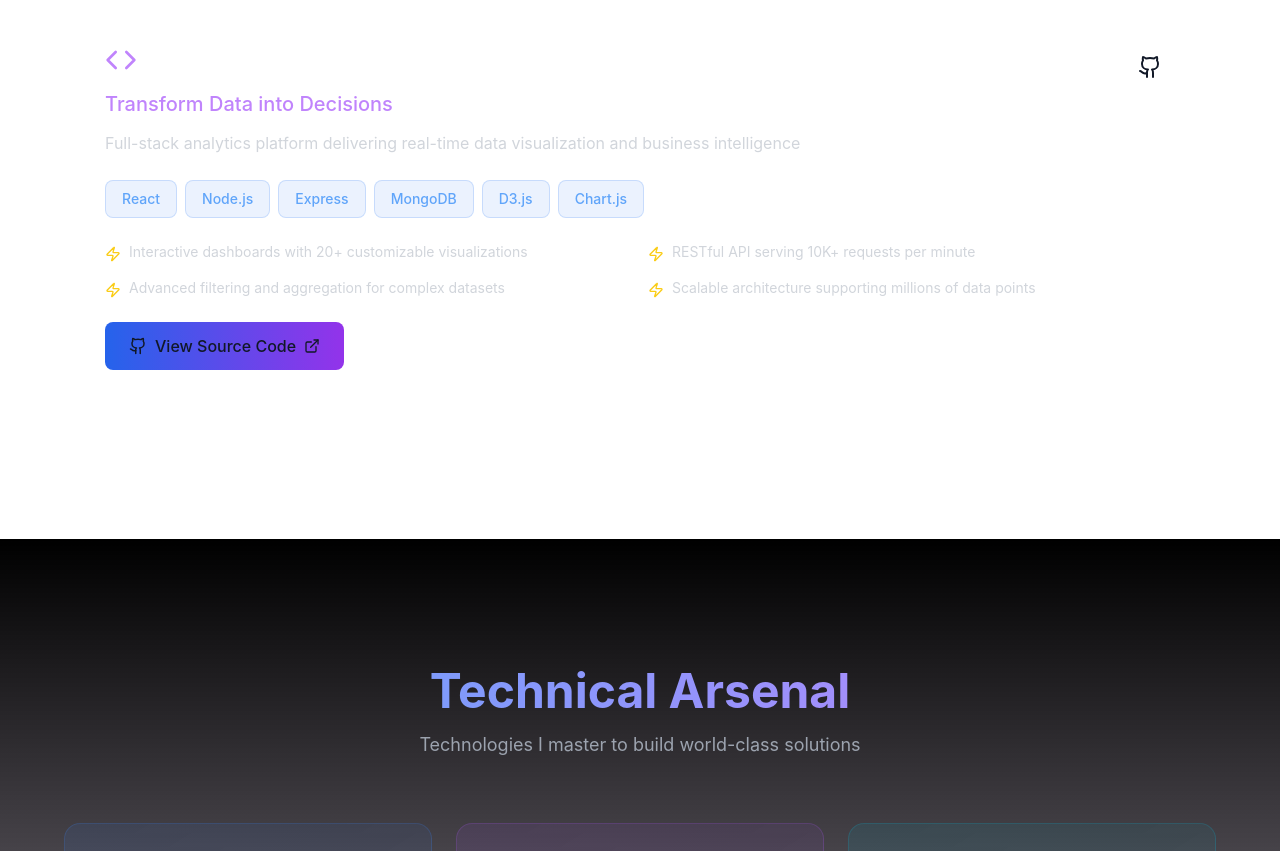
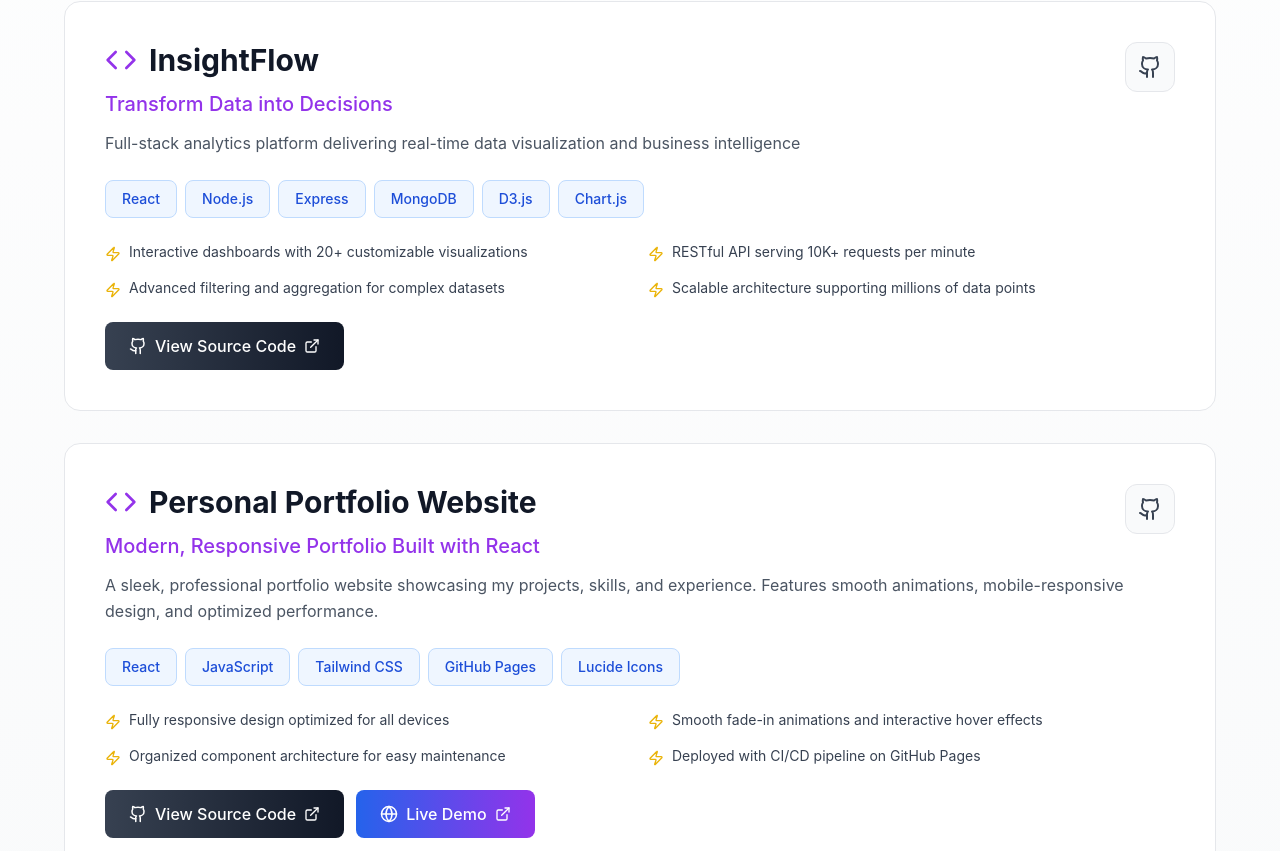
Before and after one commit to vinay9977/vinay-portfolio, a React (Create React App) app: page / in a window 1280 px wide. Shown: the part 3789-4640 px from the top of the page. Built offline with nearby package versions, Linux system fonts and the light colour scheme.

Commit message:
added project

```diff
--- a/src/components/Projects.js
+++ b/src/components/Projects.js
@@ -1,39 +1,39 @@
 import React from 'react';
-import { Code, Github, ExternalLink, Zap } from 'lucide-react';
+import { Code, Github, ExternalLink, Zap, Globe } from 'lucide-react';
 import { projectsData } from '../data/projectsData';
 
 export const Projects = () => {
   return (
-    <section id="projects" className="py-32 px-6">
+    <section id="projects" className="py-32 px-6 bg-gradient-to-b from-white to-gray-50">
       <div className="max-w-6xl mx-auto">
         <div className="text-center mb-16">
-          <h2 className="text-5xl font-bold mb-4 bg-gradient-to-r from-blue-400 to-purple-400 bg-clip-text text-transparent">
+          <h2 className="text-5xl font-bold mb-4 bg-gradient-to-r from-blue-600 to-purple-600 bg-clip-text text-transparent">
             Featured Projects
           </h2>
-          <p className="text-gray-400 text-lg">Innovation meets execution</p>
+          <p className="text-gray-600 text-lg">Innovation meets execution</p>
         </div>
 
         <div className="space-y-8">
           {projectsData.map((project, idx) => (
-            <div key={idx} className="group relative overflow-hidden bg-white/5 backdrop-blur-sm border border-white/10 rounded-2xl hover:bg-white/10 hover:border-purple-500/50 transition-all duration-300">
+            <div key={idx} className="group relative overflow-hidden bg-white border border-gray-200 rounded-2xl hover:shadow-2xl hover:border-blue-300 transition-all duration-300">
               <div className="p-8 md:p-10">
                 <div className="flex flex-wrap items-start justify-between mb-6">
                   <div className="flex-1">
                     <div className="flex items-center gap-3 mb-3">
-                      <Code className="text-purple-400" size={32} />
-                      <h3 className="text-3xl font-bold text-white">{project.name}</h3>
+                      <Code className="text-purple-600" size={32} />
+                      <h3 className="text-3xl font-bold text-gray-900">{project.name}</h3>
                     </div>
-                    <p className="text-xl text-purple-400 font-medium mb-3">{project.tagline}</p>
-                    <p className="text-gray-300 leading-relaxed">{project.description}</p>
+                    <p className="text-xl text-purple-600 font-medium mb-3">{project.tagline}</p>
+                    <p className="text-gray-600 leading-relaxed">{project.description}</p>
                   </div>
-                  <a href={project.github} target="_blank" rel="noopener noreferrer" className="p-3 bg-white/5 hover:bg-white/10 border border-white/10 rounded-xl transition-all duration-300 hover:scale-110">
-                    <Github size={24} />
+                  <a href={project.github} target="_blank" rel="noopener noreferrer" className="p-3 bg-gray-50 hover:bg-gray-100 border border-gray-200 rounded-xl transition-all duration-300 hover:scale-110">
+                    <Github size={24} className="text-gray-700" />
                   </a>
                 </div>
 
                 <div className="flex flex-wrap gap-2 mb-6">
                   {project.tech.map((tech, i) => (
-                    <span key={i} className="px-4 py-2 bg-blue-500/10 border border-blue-500/20 text-blue-400 rounded-lg text-sm font-medium">
+                    <span key={i} className="px-4 py-2 bg-blue-50 border border-blue-200 text-blue-700 rounded-lg text-sm font-medium">
                       {tech}
                     </span>
                   ))}
@@ -41,18 +41,28 @@ export const Projects = () => {
 
                 <div className="grid md:grid-cols-2 gap-4 mb-6">
                   {project.impact.map((item, i) => (
-                    <div key={i} className="flex items-start gap-2 text-gray-300">
-                      <Zap className="text-yellow-400 mt-1 flex-shrink-0" size={16} />
+                    <div key={i} className="flex items-start gap-2 text-gray-700">
+                      <Zap className="text-yellow-500 mt-1 flex-shrink-0" size={16} />
                       <span className="text-sm">{item}</span>
                     </div>
                   ))}
                 </div>
 
-                <a href={project.github} target="_blank" rel="noopener noreferrer" className="inline-flex items-center gap-2 px-6 py-3 bg-gradient-to-r from-blue-600 to-purple-600 rounded-lg font-medium hover:shadow-lg hover:shadow-purple-500/50 transition-all duration-300">
-                  <Github size={18} />
-                  View Source Code
-                  <ExternalLink size={16} />
-                </a>
+                <div className="flex flex-wrap gap-3">
+                  <a href={project.github} target="_blank" rel="noopener noreferrer" className="inline-flex items-center gap-2 px-6 py-3 bg-gradient-to-r from-gray-700 to-gray-900 text-white rounded-lg font-medium hover:shadow-lg hover:shadow-gray-500/50 transition-all duration-300 hover-lift">
+                    <Github size={18} />
+                    View Source Code
+                    <ExternalLink size={16} />
+                  </a>
+
+                  {project.demo && (
+                    <a href={project.demo} target="_blank" rel="noopener noreferrer" className="inline-flex items-center gap-2 px-6 py-3 bg-gradient-to-r from-blue-600 to-purple-600 text-white rounded-lg font-medium hover:shadow-lg hover:shadow-blue-500/50 transition-all duration-300 hover-lift">
+                      <Globe size={18} />
+                      Live Demo
+                      <ExternalLink size={16} />
+                    </a>
+                  )}
+                </div>
               </div>
             </div>
           ))}
--- a/src/data/projectsData.js
+++ b/src/data/projectsData.js
@@ -28,5 +28,20 @@ export const projectsData = [
     github: 'https://github.com/vinay9977/InsightFlow',
     demo: null,
     featured: true
+  },
+  {
+    name: 'Personal Portfolio Website',
+    tagline: 'Modern, Responsive Portfolio Built with React',
+    description: 'A sleek, professional portfolio website showcasing my projects, skills, and experience. Features smooth animations, mobile-responsive design, and optimized performance.',
+    tech: ['React', 'JavaScript', 'Tailwind CSS', 'GitHub Pages', 'Lucide Icons'],
+    impact: [
+      'Fully responsive design optimized for all devices',
+      'Smooth fade-in animations and interactive hover effects',
+      'Organized component architecture for easy maintenance',
+      'Deployed with CI/CD pipeline on GitHub Pages'
+    ],
+    github: 'https://github.com/vinay9977/vinay-portfolio',
+    demo: 'https://vinay9977.github.io/vinay-portfolio',
+    featured: true
   }
 ];
```
